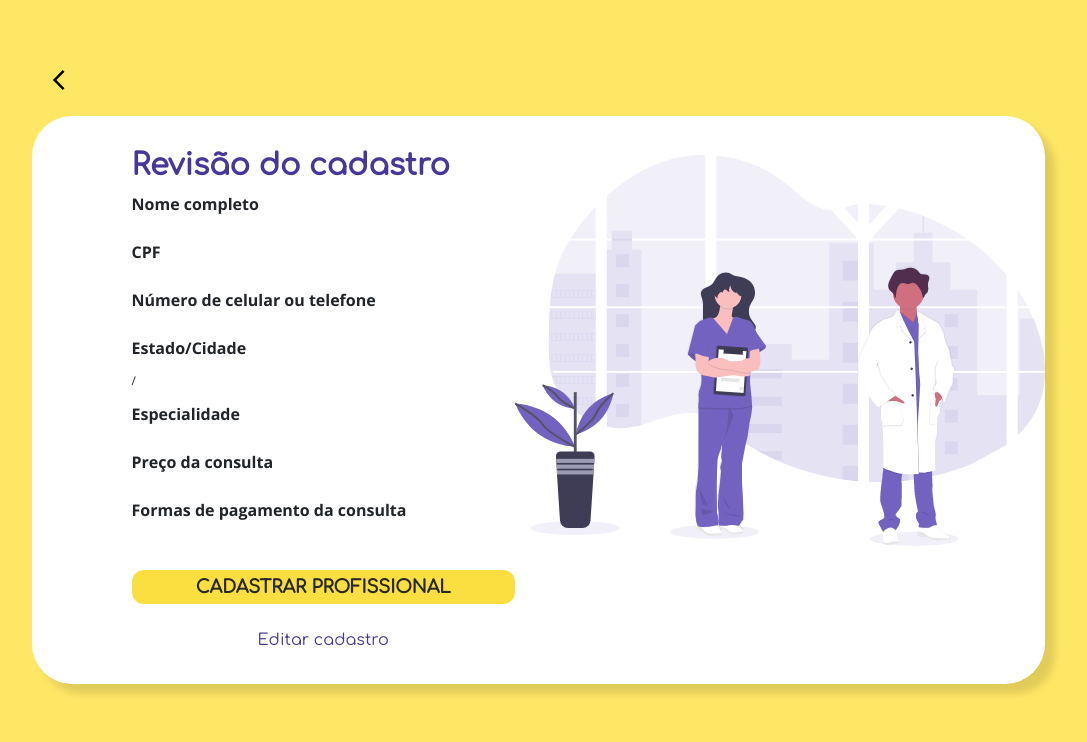
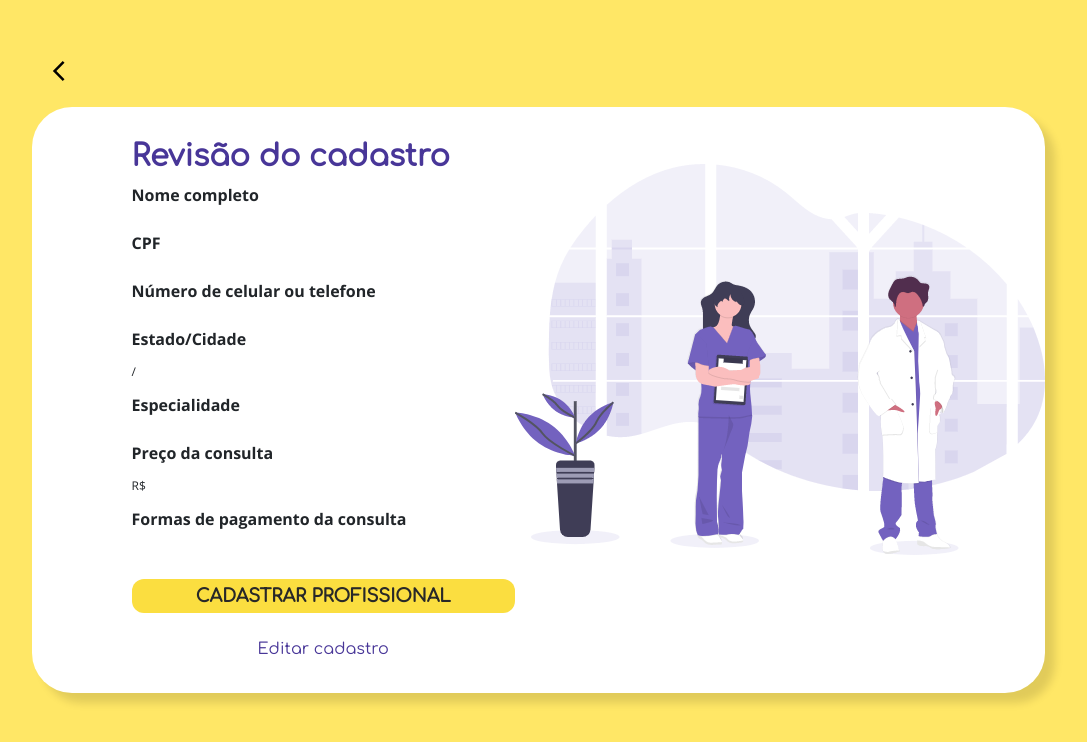
Before and after one commit to matheusmcz/testeFacilConsulta, a Vue app: page /form-revisao in a window 1280 px wide. Shown: the top 742 px of the page, without its empty margins (102-1189 px from the left). Built offline with nearby package versions, Linux system fonts and the light colour scheme; what vue-the-mask would draw is missing.

Commit message:
feature/prize

```diff
--- a/src/components/Review.vue
+++ b/src/components/Review.vue
@@ -34,7 +34,7 @@
 
           <div class="prize">
             Preço da consulta
-            <span class="prizeLabel">{{formData.prize}}</span>
+            <span class="prizeLabel">R$ {{formData.prize}}</span>
           </div>
 
           <div class="paymentMethod">
```
